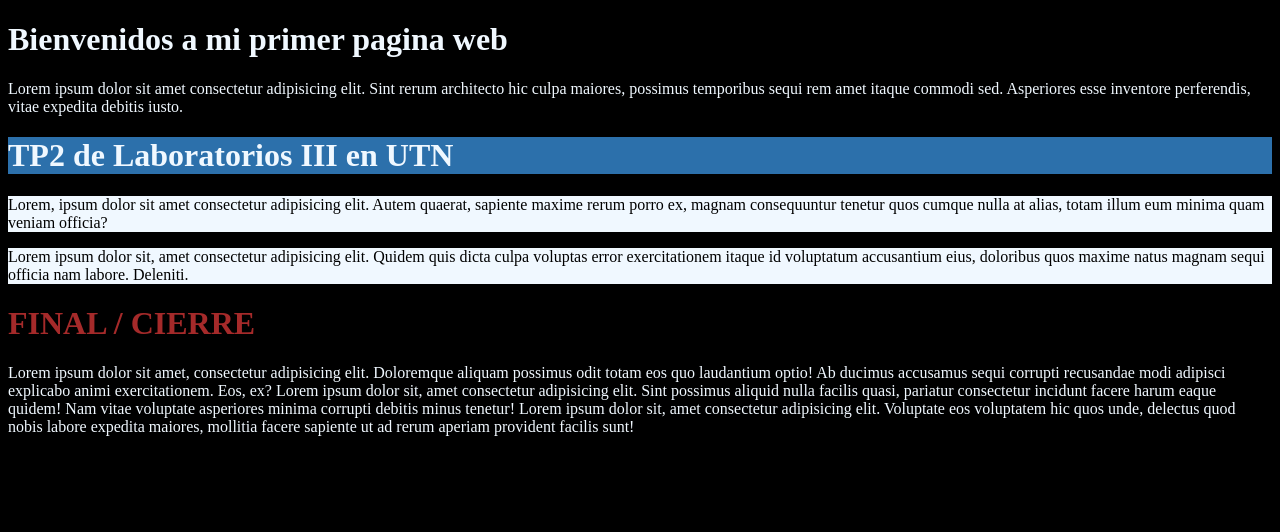
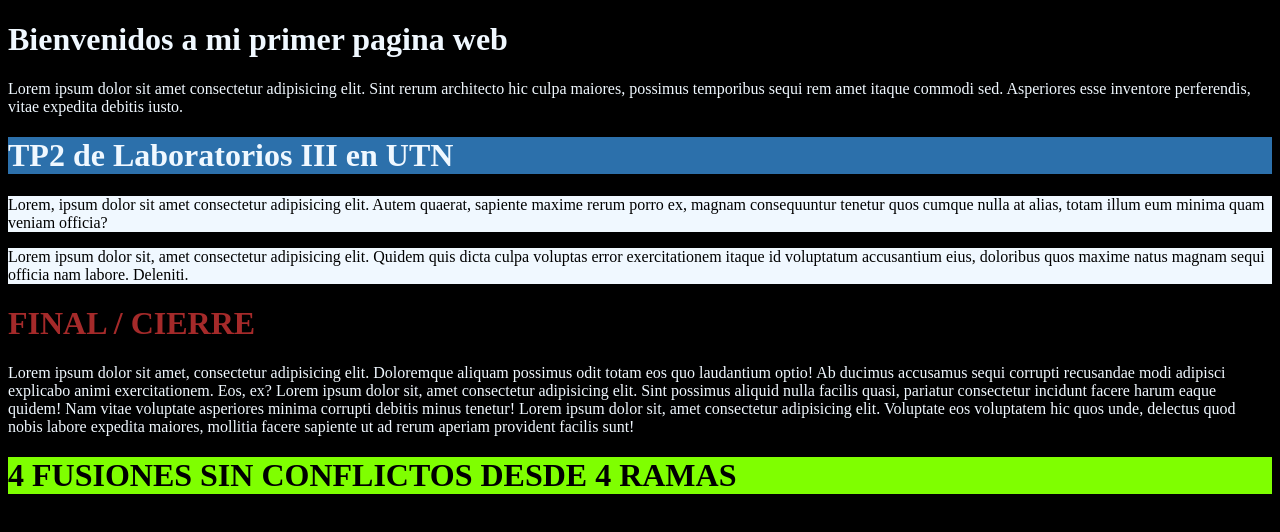
Before and after one commit to KevinLlabot/TP2, a plain HTML site: page Fusion sin confilctos/index.html in a window 1280 px wide. Drawn offline with Linux system fonts and the light colour scheme.

Commit message:
4 fusiones sin conflictos desde 4 ramas

```diff
--- a/Fusion sin confilctos/index.html
+++ b/Fusion sin confilctos/index.html
@@ -13,6 +13,7 @@
          <h1 style="color: brown;">FINAL / CIERRE</h1>
          <p style="color: aliceblue;">Lorem ipsum dolor sit amet, consectetur adipisicing elit. Doloremque aliquam possimus odit totam eos quo laudantium optio! Ab ducimus accusamus sequi corrupti recusandae modi adipisci explicabo animi exercitationem. Eos, ex? Lorem ipsum dolor sit, amet consectetur adipisicing elit. Sint possimus aliquid nulla facilis quasi, pariatur consectetur incidunt facere harum eaque quidem! Nam vitae voluptate asperiores minima corrupti debitis minus tenetur! Lorem ipsum dolor sit, amet consectetur adipisicing elit. Voluptate eos voluptatem hic quos unde, delectus quod nobis labore expedita maiores, mollitia facere sapiente ut ad rerum aperiam provident facilis sunt!</p>
 
+         <h1 style="background-color: chartreuse;">4 FUSIONES SIN CONFLICTOS DESDE 4 RAMAS</h1>
 
 
     </body>
```
